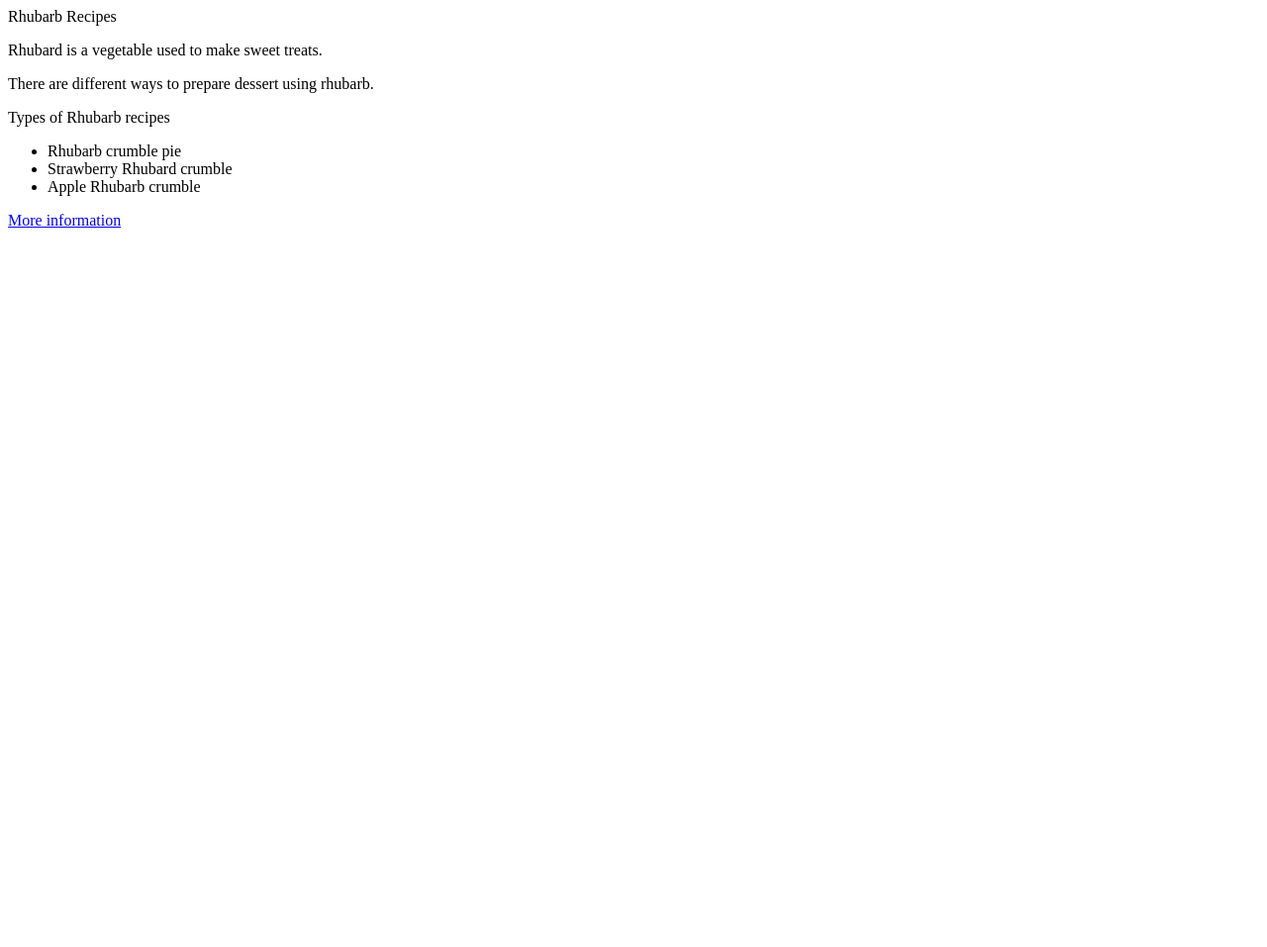
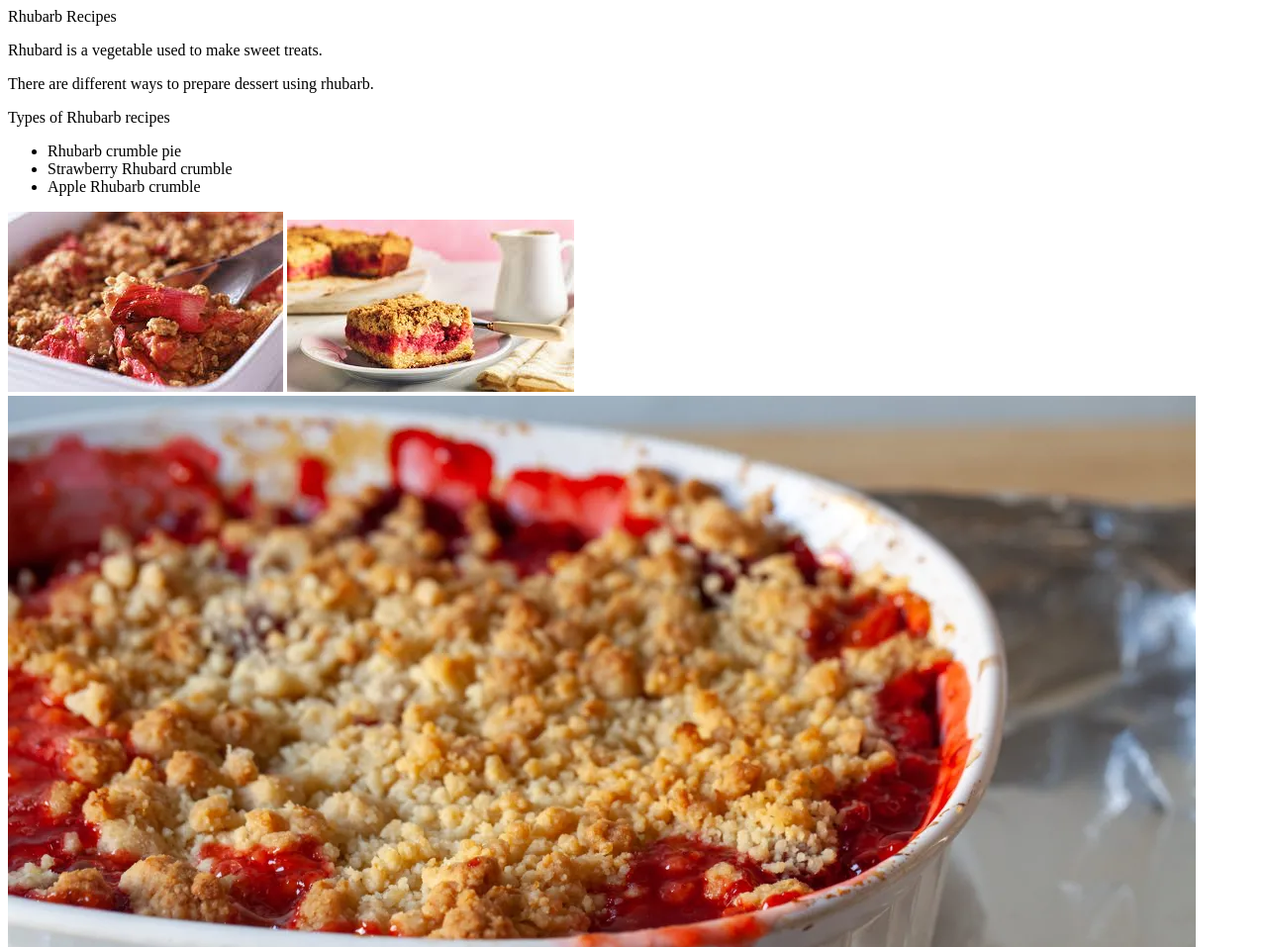
Before and after one commit to emankware/21-Days-of-Javascript, a plain HTML site: page Day 01/Index.html in a window 1280 px wide. Shown: the top 957 px of the page at 99% size. Before the commit the page ends 800 px from the top, so only its background shows below. Drawn offline with Linux system fonts and the light colour scheme.

Commit message:
First trial in HTML

```diff
--- a/Day 01/Index.html
+++ b/Day 01/Index.html
@@ -6,6 +6,7 @@
     <link href="./Style.css" rel="stylesheet"
     <title></title>
 </head>
+
 <body>
     <div id="types of recipes" class="content">
         <header>Rhubarb Recipes</header>
@@ -26,9 +27,9 @@
 
     <div id="Recipe images" class="additional content">
         <!--this div shows images of each type of crumble-->
-        <ing class="recipes images" src="./Assets/Apple Rhubarb crumble">
-        <ing class="recipe images" src="./Assets/Rhubarb crumble cake">
-        <ing class="recipe images" src="./Assets/Strawberry-Rhubarb crumble">
+        <img class="recipe images" src="./Assets/Apple-Rhubarb crumble.jpeg">
+        <img class="recipe images" src="./Assets/Rhubarb Crumble cake.jpeg">
+        <img class="recipe images" src="./Assets/strawberry-rhubarb-crumble-11-scaled.webp">
 
     </div>
 
```
Also changed, not shown: Day 01/Assets/Apple-Rhubarb crumble.jpeg (added), Day 01/Assets/Rhubarb Crumble cake.jpeg (added), Day 01/Assets/strawberry-rhubarb-crumble-11-scaled.webp (added), Day 02/Index.html (deleted), Day 02/Main.js (deleted), Day 02/Style.css (deleted), 5 other files.
